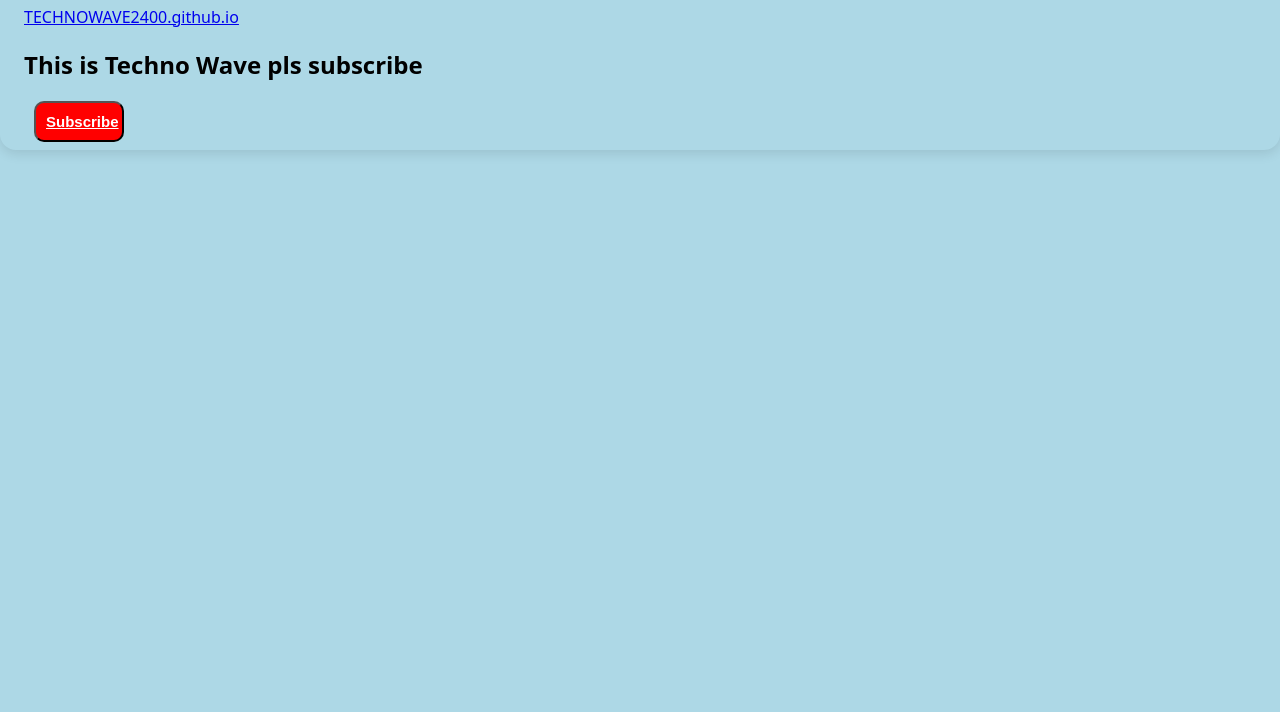
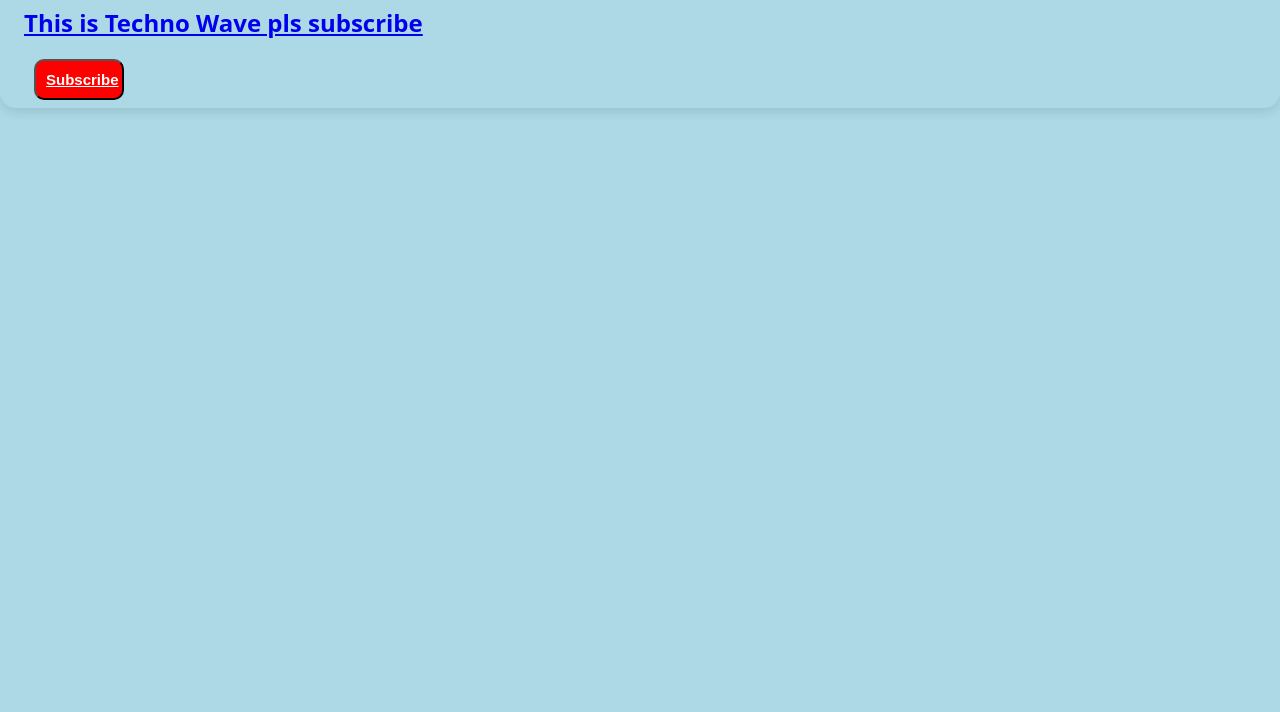
Before and after one commit to TECHNOWAVE2400/TECHNOWAVE2400.github.io, a plain HTML site: page index.html in a window 1280 px wide. Shown: the part 88-800 px from the top of the page. Drawn offline with Linux system fonts and the light colour scheme.

Commit message:
Update index.html

```diff
--- a/index.html
+++ b/index.html
@@ -9,7 +9,7 @@
     </head>
     <body>
         <h1>Hello Everyone</h1>
-        <p><a href="TECHNOWAVE2400.github.io">TECHNOWAVE2400.github.io</a></p>
+        <p><a href="TECHNOWAVE2400.github.io"</a></p>
         <h2> This is Techno Wave pls subscribe </h2>
         <button><a href="https://youtube.com/@TechnoblastInfinity">Subscribe</a></button>
     </body>
```
